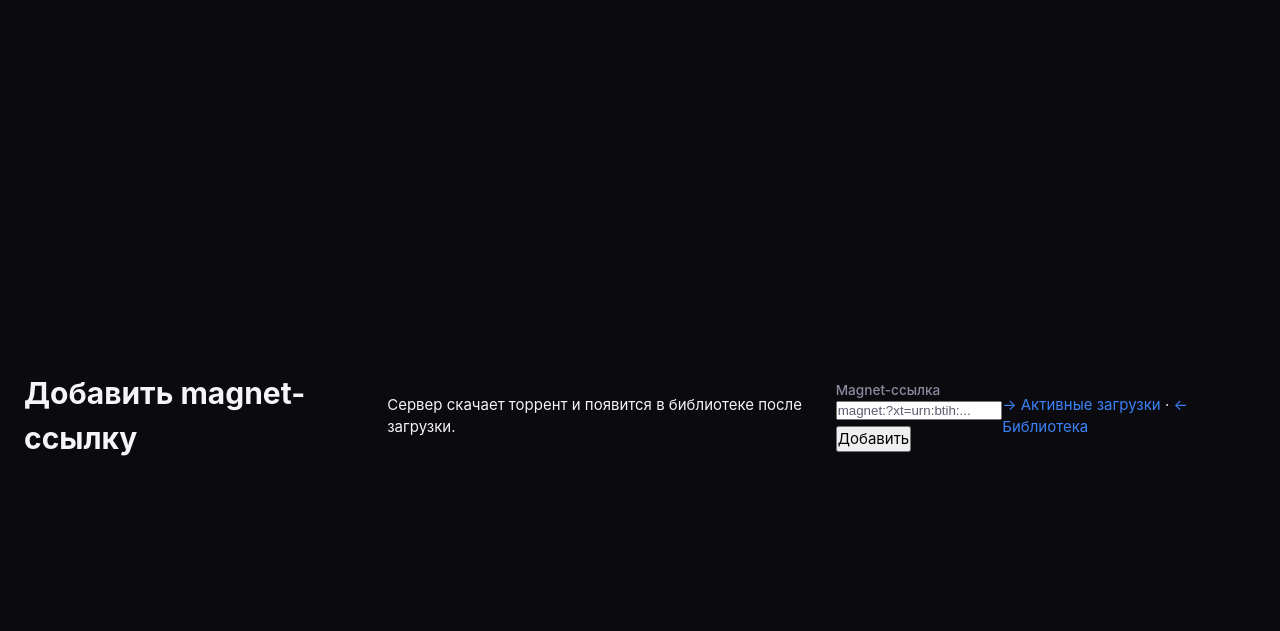
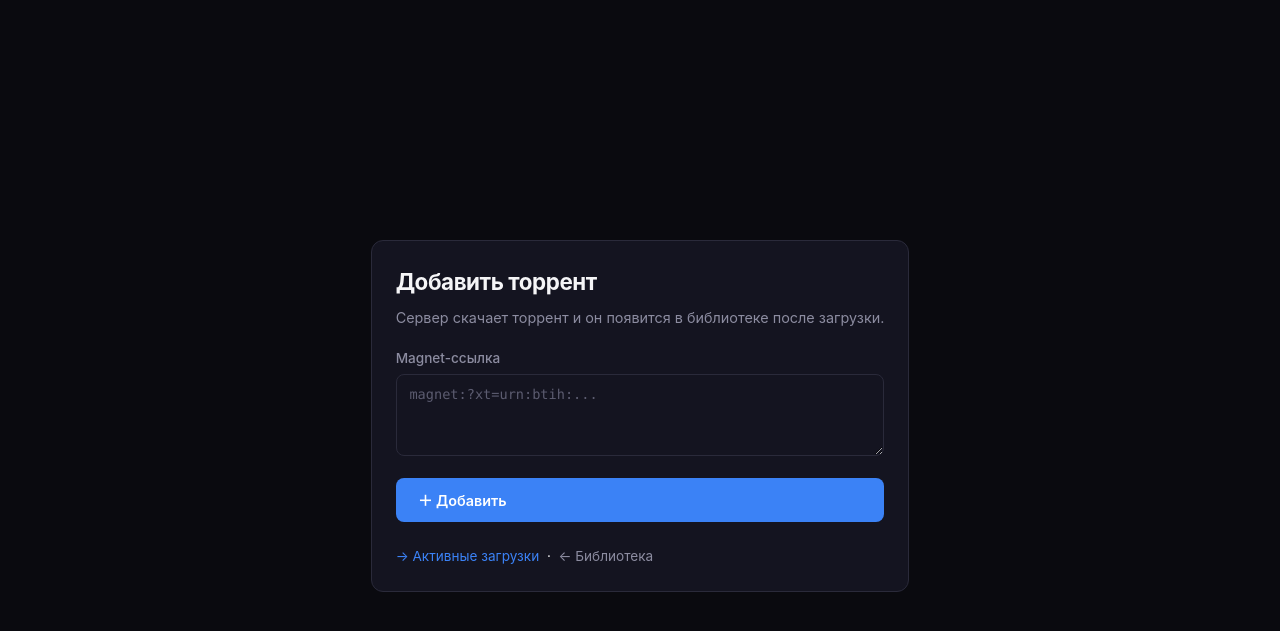
Before and after one commit to Syxarikk/Videofilm, a FastAPI app: template templates/add_torrent.html in a window 1280 px wide. Shown: the top 631 px of the page. Run offline with FastAPI, Linux system fonts and the light colour scheme; the template is opened without the code that fills it, so the values that code supplies are empty; parts of the project's set-up code (start-up, migrations or seed data) failed here and were passed over.

Commit message:
feat(ui): restyle add-torrent as centered card with magnet textarea
Drops the 'file upload' tab from the plan since the backend route
only accepts magnet links — YAGNI for the UI scaffold.

Co-Authored-By: Claude Opus 4.7 (1M context) <noreply@anthropic.com>

```diff
--- a/templates/add_torrent.html
+++ b/templates/add_torrent.html
@@ -1,14 +1,27 @@
 {% extends "base.html" %}
-{% block title %}Добавить торрент{% endblock %}
+{% block title %}Добавить торрент — MediaServer{% endblock %}
 {% block content %}
-<h1>Добавить magnet-ссылку</h1>
-<p>Сервер скачает торрент и появится в библиотеке после загрузки.</p>
-<form method="post" action="/api/torrents">
-  <input type="hidden" name="csrf_token" value="{{ csrf_token }}">
-  <label>Magnet-ссылка<br>
-    <input name="magnet" placeholder="magnet:?xt=urn:btih:..." required style="width: 100%; max-width: 600px">
-  </label>
-  <button type="submit">Добавить</button>
-</form>
-<p><a href="/downloads">→ Активные загрузки</a> · <a href="/library">← Библиотека</a></p>
+
+<div class="card" style="max-width: 640px; margin: 0 auto;">
+  <h1 style="font-size: 1.4rem; letter-spacing: -0.02em; margin-bottom: 0.5rem;">Добавить торрент</h1>
+  <p style="color:var(--text-dim); font-size:0.9rem; margin-bottom: 1.2rem;">
+    Сервер скачает торрент и он появится в библиотеке после загрузки.
+  </p>
+
+  <form method="post" action="/api/torrents" class="stack">
+    <input type="hidden" name="csrf_token" value="{{ csrf_token }}">
+    <div>
+      <label for="magnet">Magnet-ссылка</label>
+      <textarea id="magnet" name="magnet" rows="3" placeholder="magnet:?xt=urn:btih:..." required style="font-family: ui-monospace, 'SF Mono', Menlo, monospace; font-size:0.85rem;"></textarea>
+    </div>
+    <button type="submit" class="btn">＋ Добавить</button>
+  </form>
+
+  <p style="margin-top: 1.5rem; font-size:0.85rem;">
+    <a href="/downloads">→ Активные загрузки</a>
+    &nbsp;·&nbsp;
+    <a href="/library" style="color:var(--text-dim);">← Библиотека</a>
+  </p>
+</div>
+
 {% endblock %}
```
